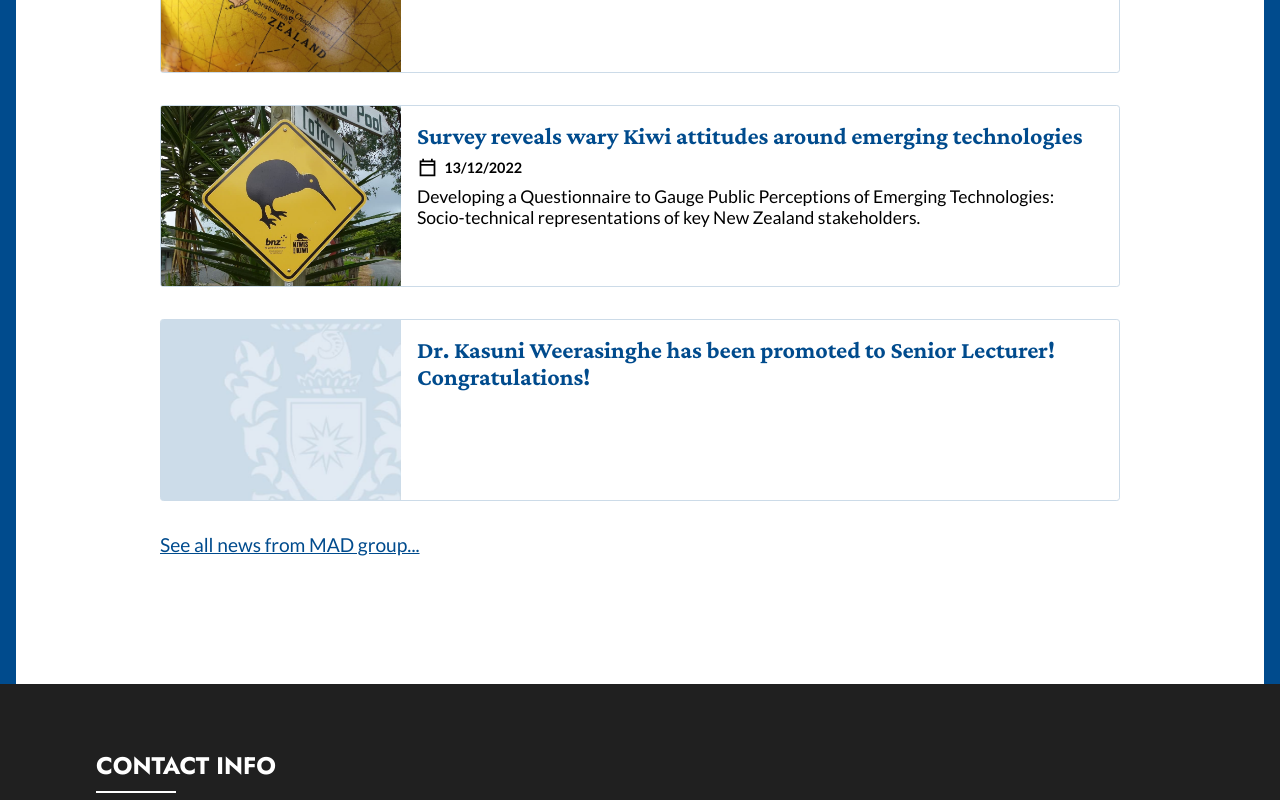
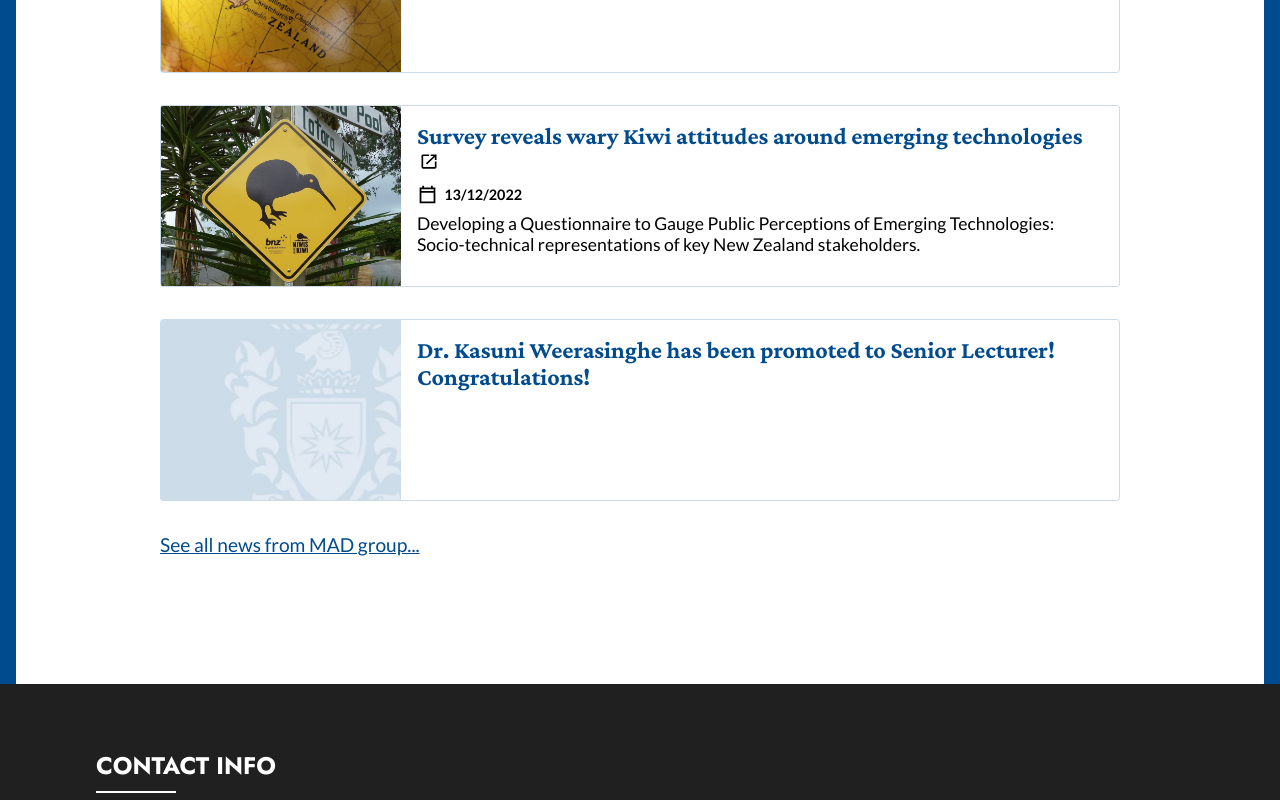
Before and after one commit to samkaraca/mad-website, a Next.js app: page / in a window 1280 px wide. Shown: the part 1380-2180 px from the top of the page. Built offline with nearby package versions, Linux system fonts and the light colour scheme.

Commit message:
Feature: Open in new window icon for outgoing links.

```diff
--- a/src/components/news-card/index.tsx
+++ b/src/components/news-card/index.tsx
@@ -1,6 +1,8 @@
 import { INewsCard } from "@/types/news-card";
 import styles from "./news-card.module.scss";
 import { UXAnchor } from "../ux-anchor/ux-anchor";
+import { OpenInNewWindowIcon } from "../open-in-new-window-icon";
+import { isHrefOuter } from "@/utils/is-href-outer";
 
 export const NewsCard = ({
   newsCard,
@@ -10,6 +12,7 @@ export const NewsCard = ({
   className?: string;
 }) => {
   const { title, date, image, description, link } = newsCard;
+  const isHrefDefinedAndOuter = link && isHrefOuter(link);
 
   return (
     <li>
@@ -18,10 +21,20 @@ export const NewsCard = ({
         className={`${styles["news-card"]} ${className} ${
           link ? styles["clickable"] : ""
         }`}
+        {...(isHrefDefinedAndOuter && { target: "_blank" })}
       >
         <img src={image ? image : "/placeholder.jpg"} alt="" />
         <div className={styles["content"]}>
-          <h4>{title}</h4>
+          <OpenInNewWindowIcon>
+            {(icon) => {
+              return (
+                <h4>
+                  {title} {isHrefDefinedAndOuter && icon}
+                </h4>
+              );
+            }}
+          </OpenInNewWindowIcon>
+
           {date && (
             <div className={styles["date"]}>
               <img src="/icons/calendar.svg" alt="calendar icon" />
--- /dev/null
+++ b/src/components/open-in-new-window-icon.tsx
@@ -0,0 +1,20 @@
+import { ReactNode } from "react";
+
+export const OpenInNewWindowIcon = ({
+  children,
+}: {
+  children: (icon: ReactNode) => ReactNode;
+}) => {
+  return children(
+    <img
+      style={{
+        display: "inline-block",
+        paddingTop: "1px",
+        paddingLeft: "0.1em",
+        height: "0.8em",
+        marginTop: "auto",
+      }}
+      src="open-in-new.svg"
+    />
+  );
+};
```
Also changed, not shown: src/components/ux-anchor/ux-anchor.tsx (+10 -13 lines).
